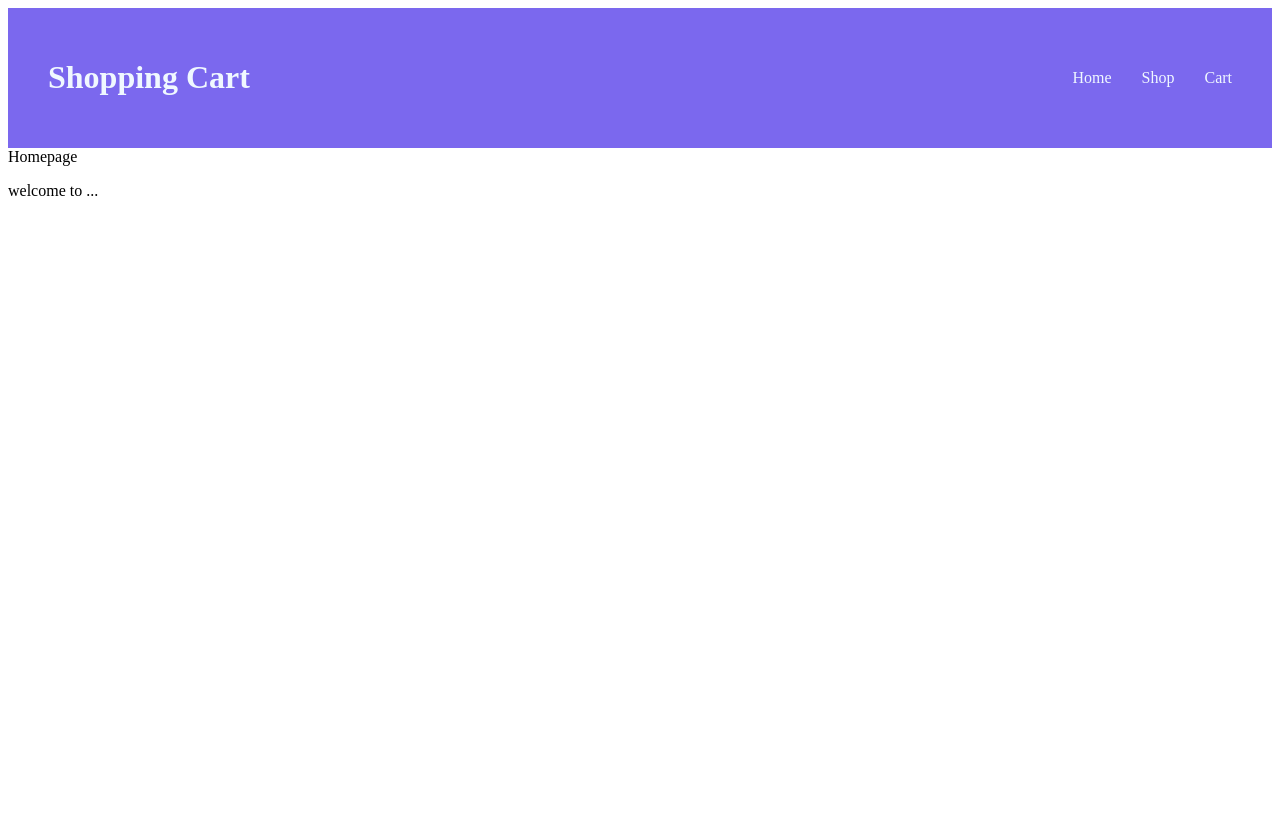
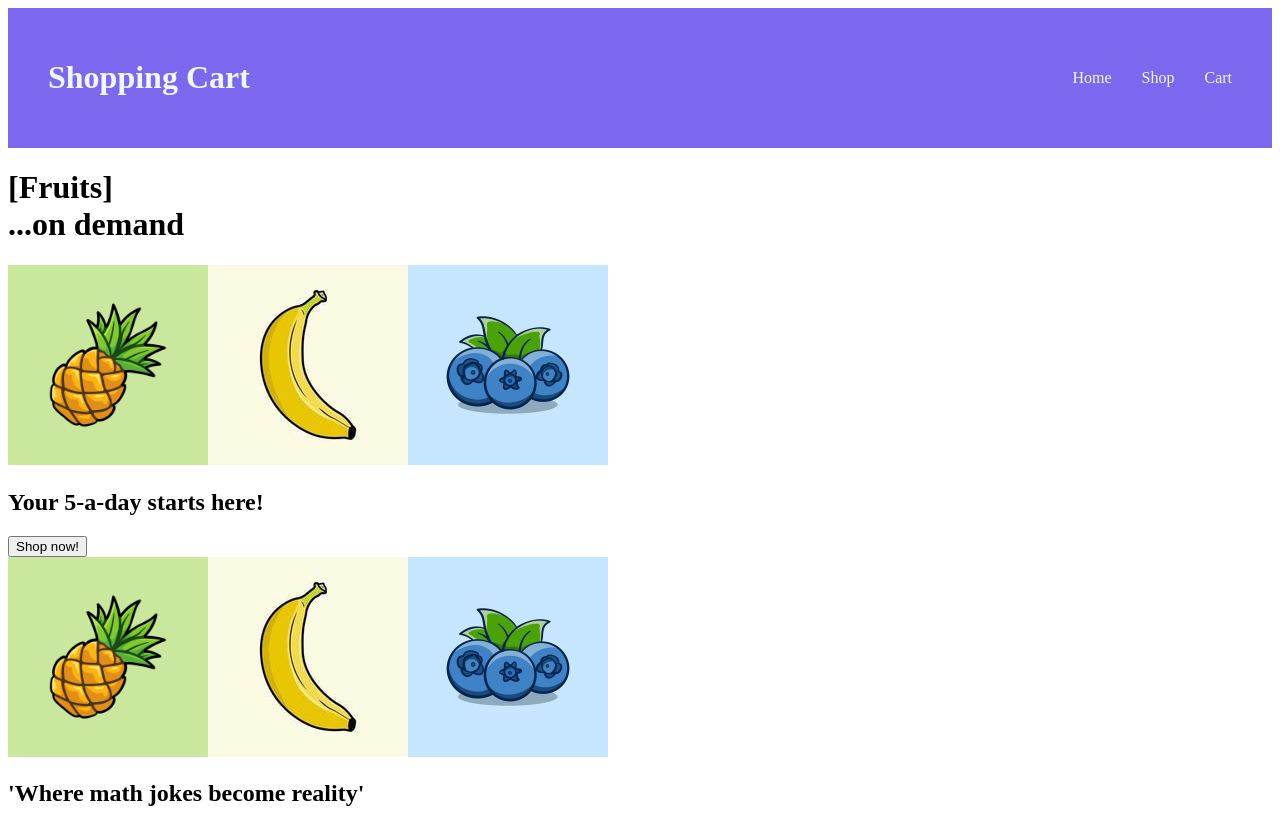
Before and after one commit to stef44n/shopping-cart, a React (Create React App) app: page / in a window 1280 px wide. Before the commit the page ends 800 px from the top, so only its background shows below. Built offline with nearby package versions, Linux system fonts and the light colour scheme.

Commit message:
Add home page content

```diff
--- a/src/components/Home.js
+++ b/src/components/Home.js
@@ -1,8 +1,28 @@
+import pic from "../assets/pineapple.webp";
+import pic2 from "../assets/banana.jpg";
+import pic3 from "../assets/blueberry.jpg";
+import "../styles/Home.css";
+import { Link } from "react-router-dom";
+
 export default function Home() {
     return (
-        <div>
-            Homepage
-            <p>welcome to ...</p>
+        <div className="home-squares">
+            <h1>
+                [Fruits] <br /> ...on demand
+            </h1>
+            <img src={pic} alt="card"></img>
+            <img src={pic2} alt="card"></img>
+            <img src={pic3} alt="card"></img>
+            <div className="centre-div">
+                <h2>Your 5-a-day starts here!</h2>
+                <Link to="/shop">
+                    <button>Shop now!</button>
+                </Link>
+            </div>
+            <img src={pic} alt="card"></img>
+            <img src={pic2} alt="card"></img>
+            <img src={pic3} alt="card"></img>
+            <h2>'Where math jokes become reality'</h2>
         </div>
     );
 }
```
